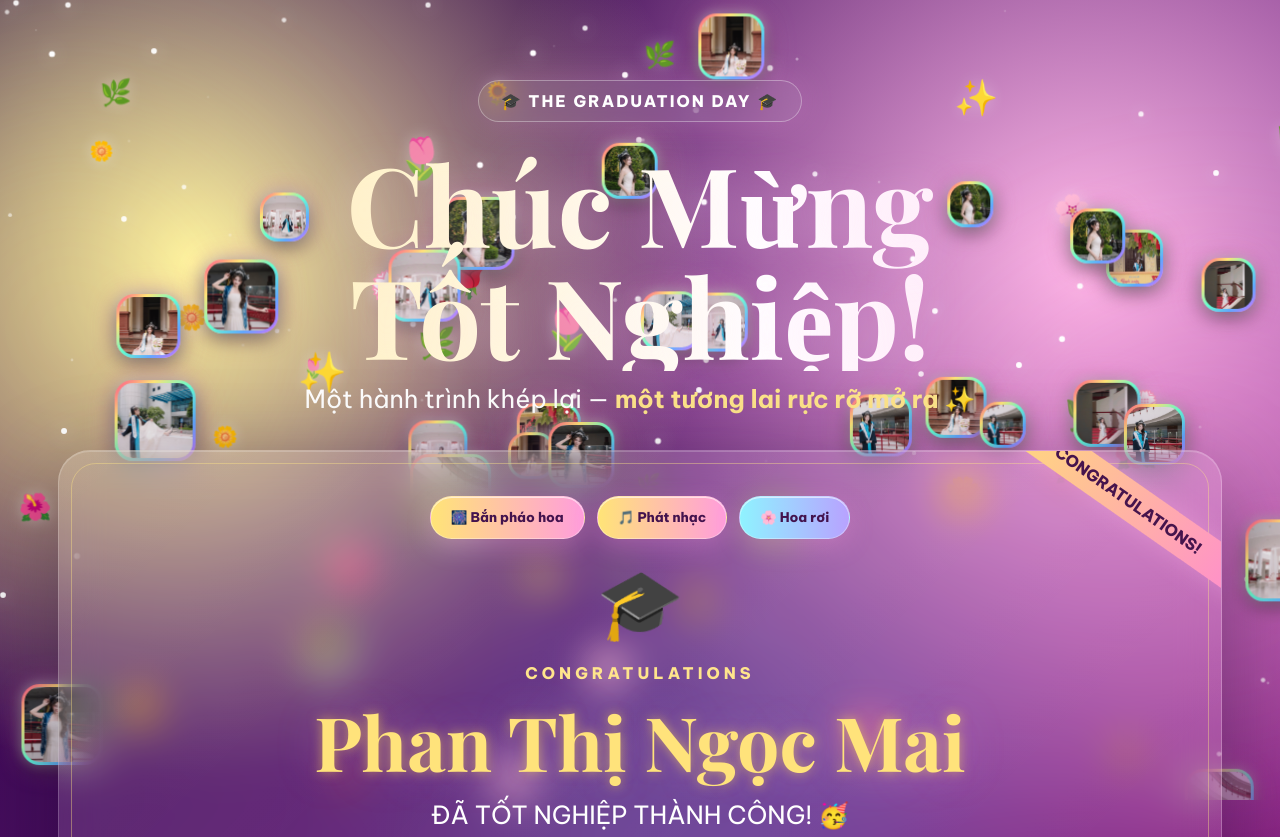
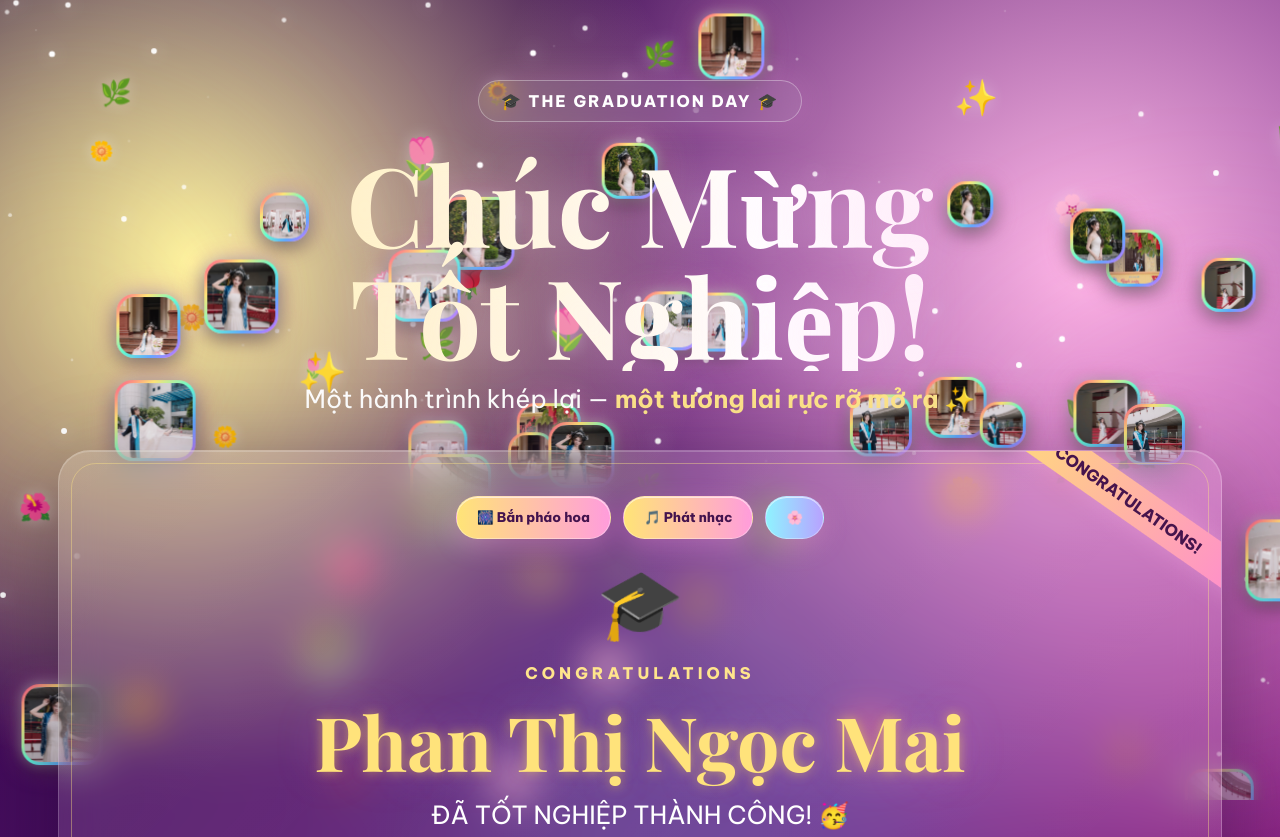
Before and after one commit to ChiKhanh194/CONGRATULATIONss, a Flask app: page / in a window 1280 px wide. Shown: the top 837 px of the page. Run offline with Flask 3, Linux system fonts and the light colour scheme.

Commit message:
Update index.html

```diff
--- a/templates/index.html
+++ b/templates/index.html
@@ -2547,7 +2547,7 @@ h1{
             id="flowerBtn"
             onclick="toggleFlowers()">
 
-            🌸 Hoa rơi
+            🌸
 
         </button>
 
@@ -3801,7 +3801,7 @@ function toggleFlowers(){
     if(flowersVisible){
 
         btn.textContent =
-            "🌸 Hoa rơi";
+            "🌸 ";
 
         btn.classList.add(
             "active"
@@ -3810,7 +3810,7 @@ function toggleFlowers(){
     }else{
 
         btn.textContent =
-            "🌸 Bật hoa rơi";
+            "🌸 ";
 
         btn.classList.remove(
             "active"
```
